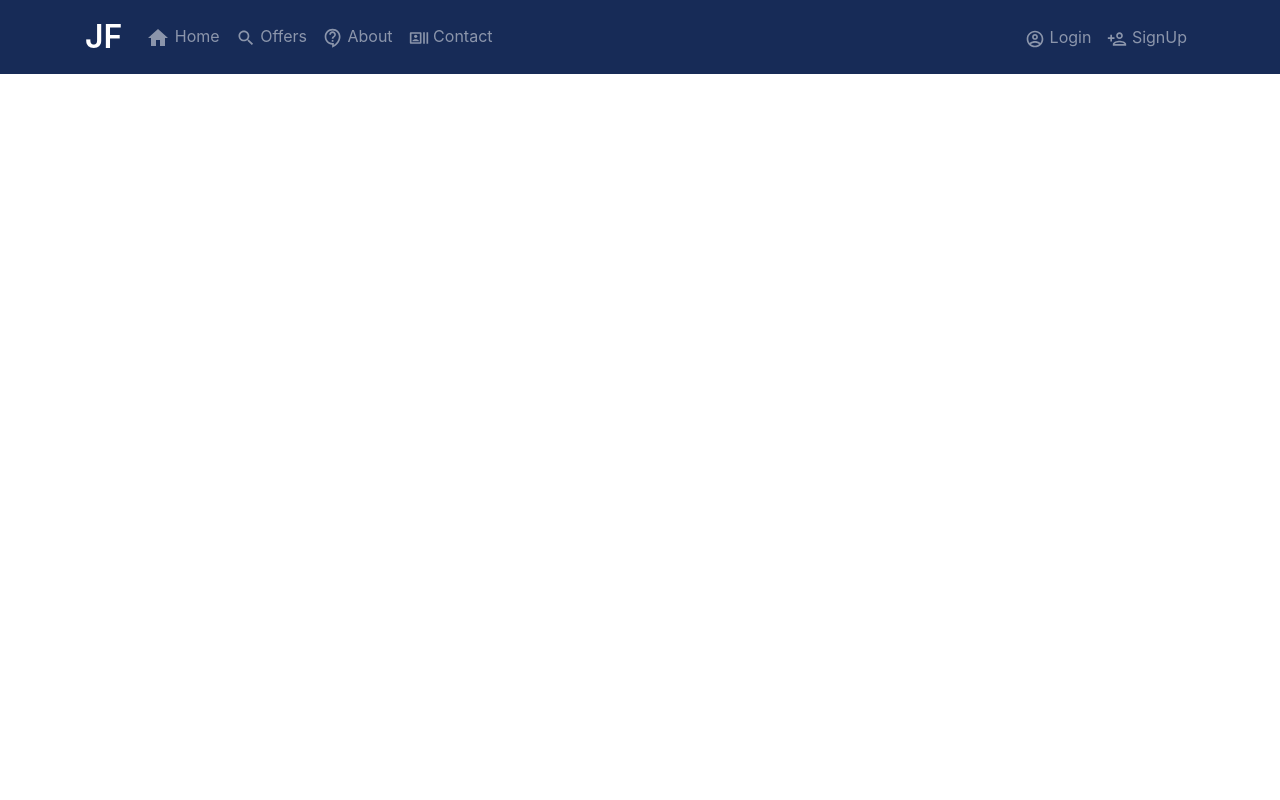
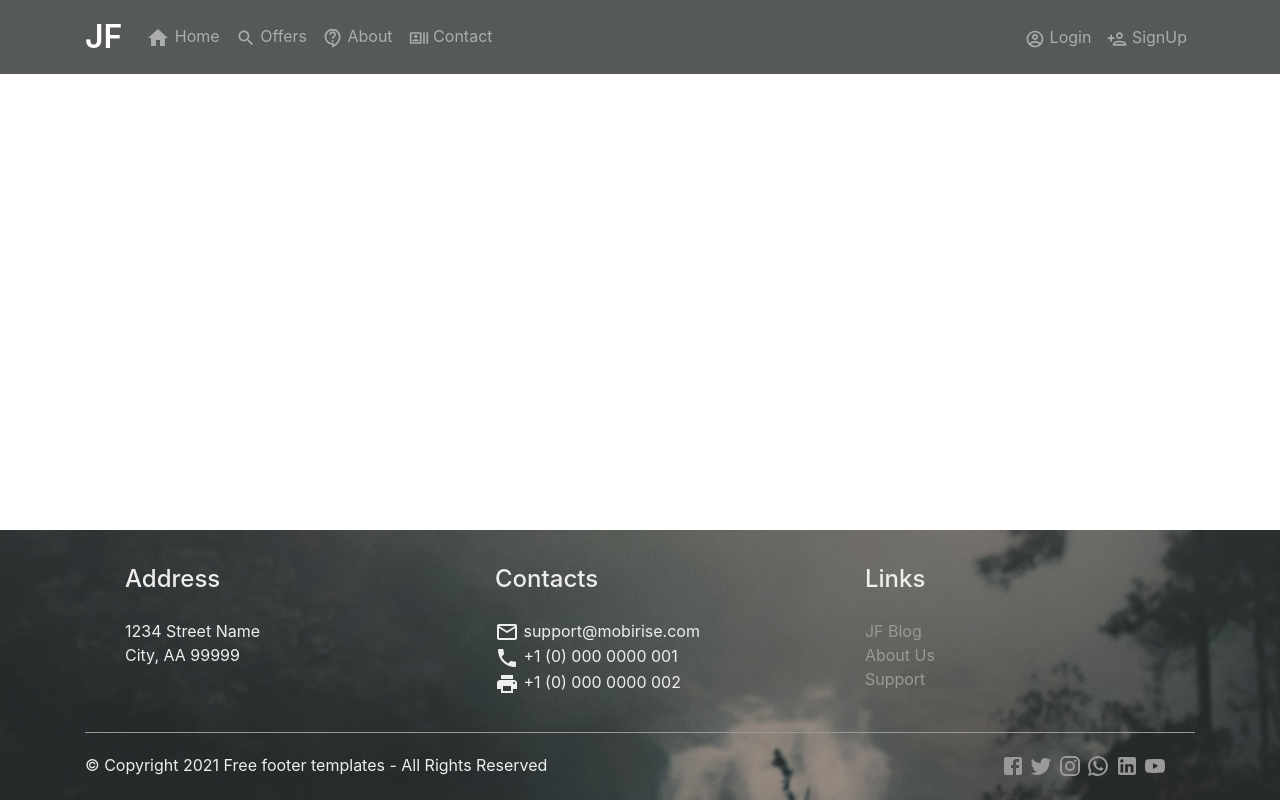
Before and after one commit to muhammadmb/JobFinder, a React (Create React App) app: page / in a window 1280 px wide. Built offline with nearby package versions, Linux system fonts and the light colour scheme.

Commit message:
add footer

```diff
--- a/public/index.html
+++ b/public/index.html
@@ -16,6 +16,7 @@
     -->
     <link rel="manifest" href="%PUBLIC_URL%/manifest.json" />
     <link rel="stylesheet" href="https://maxcdn.bootstrapcdn.com/bootstrap/4.0.0/css/bootstrap.min.css" integrity="sha384-Gn5384xqQ1aoWXA+058RXPxPg6fy4IWvTNh0E263XmFcJlSAwiGgFAW/dAiS6JXm" crossorigin="anonymous">
+
     <!--
       Notice the use of %PUBLIC_URL% in the tags above.
       It will be replaced with the URL of the `public` folder during the build.
@@ -41,7 +42,7 @@
       To create a production bundle, use `npm run build` or `yarn build`.
     -->
     <script src="https://code.jquery.com/jquery-3.2.1.slim.min.js" integrity="sha384-KJ3o2DKtIkvYIK3UENzmM7KCkRr/rE9/Qpg6aAZGJwFDMVNA/GpGFF93hXpG5KkN" crossorigin="anonymous"></script>
-<script src="https://cdnjs.cloudflare.com/ajax/libs/popper.js/1.12.9/umd/popper.min.js" integrity="sha384-ApNbgh9B+Y1QKtv3Rn7W3mgPxhU9K/ScQsAP7hUibX39j7fakFPskvXusvfa0b4Q" crossorigin="anonymous"></script>
-<script src="https://maxcdn.bootstrapcdn.com/bootstrap/4.0.0/js/bootstrap.min.js" integrity="sha384-JZR6Spejh4U02d8jOt6vLEHfe/JQGiRRSQQxSfFWpi1MquVdAyjUar5+76PVCmYl" crossorigin="anonymous"></script>
+    <script src="https://cdnjs.cloudflare.com/ajax/libs/popper.js/1.12.9/umd/popper.min.js" integrity="sha384-ApNbgh9B+Y1QKtv3Rn7W3mgPxhU9K/ScQsAP7hUibX39j7fakFPskvXusvfa0b4Q" crossorigin="anonymous"></script>
+    <script src="https://maxcdn.bootstrapcdn.com/bootstrap/4.0.0/js/bootstrap.min.js" integrity="sha384-JZR6Spejh4U02d8jOt6vLEHfe/JQGiRRSQQxSfFWpi1MquVdAyjUar5+76PVCmYl" crossorigin="anonymous"></script>
   </body>
 </html>
--- a/src/App.js
+++ b/src/App.js
@@ -2,12 +2,14 @@ import React from 'react';
 import './App.css';
 import NavigationBar from './Components/Navigation/NavigationBar';
 import {BrowserRouter,Route} from 'react-router-dom';
+import Footer from './Footer/Footer';
 
 function App() {
   return (
     <div className = "App">
       <BrowserRouter>
         <NavigationBar/>
+        <Footer/>
       </BrowserRouter>
     </div>
   );
--- a/src/Components/Navigation/NavigationBar.js
+++ b/src/Components/Navigation/NavigationBar.js
@@ -13,7 +13,7 @@ const NavigationBar = () => {
 
     return (
         <>
-            <nav className="navbar navbar-expand-lg navbar-dark " style = {{backgroundColor: '#172b57'}} >
+            <nav className="navbar navbar-expand-lg navbar-dark " style = {{backgroundColor: '#565A57'}} >
                 <button className="navbar-toggler" type="button" data-toggle="collapse" data-target="#navbarContent" aria-controls="navbarContent" aria-expanded="false" aria-label="Toggle navigation">
                     <span className="navbar-toggler-icon"></span>
                 </button>
--- /dev/null
+++ b/src/Footer/Footer.js
@@ -0,0 +1,62 @@
+import React from "react";
+import './FooterStyle.css';
+import background from '../Images/FooterBackground.jpg';
+import MailOutlineIcon from '@material-ui/icons/MailOutline';
+import PhoneIcon from '@material-ui/icons/Phone';
+import PrintIcon from '@material-ui/icons/Print';
+import FacebookIcon from '@material-ui/icons/Facebook';
+import TwitterIcon from '@material-ui/icons/Twitter';
+import InstagramIcon from '@material-ui/icons/Instagram';
+import YouTubeIcon from '@material-ui/icons/YouTube';
+import LinkedInIcon from '@material-ui/icons/LinkedIn';
+import WhatsAppIcon from '@material-ui/icons/WhatsApp';
+
+
+const Footer = () => {
+
+    var CurrentYear = new Date().getFullYear();
+
+    return (
+        <div className="main" style ={{backgroundImage: `url(${background})`}}>
+            <div className="container" >
+                <ul className = "list">
+                    <h4 className="header">Address</h4>
+                    <li>1234 Street Name</li>
+                    <li>City, AA 99999</li>
+                </ul>
+
+                <ul className = "list">
+                    <h4 className="header">Contacts</h4>
+                    <li><MailOutlineIcon/> support@mobirise.com</li>
+                    <li><PhoneIcon/> +1 (0) 000 0000 001</li>
+                    <li><PrintIcon/> +1 (0) 000 0000 002</li>
+                </ul>
+
+                <ul className = "list">
+                    <h4 className="header">Links</h4>
+                    <li><a className="Link" href="#"> JF Blog</a></li>
+                    <li><a className="Link" href="#"> About Us</a></li>
+                    <li><a className="Link" href="#"> Support</a></li>
+                </ul>
+
+                <div className="Clear"></div>
+
+                <hr/>
+
+                <div className="socialMedia">
+                    <div>© Copyright {CurrentYear} Free footer templates - All Rights Reserved</div>
+                    <div className="icons">
+                        <a href="#" ><FacebookIcon /> </a>
+                        <a href="#" ><TwitterIcon /> </a>
+                        <a href="#" ><InstagramIcon /> </a>
+                        <a href="#" ><WhatsAppIcon /> </a>
+                        <a href="#" ><LinkedInIcon /> </a>
+                        <a href="#" ><YouTubeIcon /> </a>
+                    </div>
+                </div>
+            </div>
+        </div>
+    );
+}
+
+export default Footer;
--- /dev/null
+++ b/src/Footer/FooterStyle.css
@@ -0,0 +1,47 @@
+.main{
+    position: absolute;
+    bottom: 0;
+    left: 0;
+    right: 0;
+    width: 100%;
+    height: 270px;
+    color: #EEE;
+    padding: 10px;
+    -webkit-background-size: cover;
+    -moz-background-size: cover;
+    -o-background-size: cover;
+    background-size: cover;
+}
+
+.main .list{
+    list-style: none;
+    float: left;
+    width: 33.33%;
+    text-align: left;
+}
+.main .list .header{
+    margin: 25px 0;
+}
+
+.main hr{
+    margin: 20px 0;
+    border: none;
+    background-color: #999;
+    height: 1px;
+}
+
+.socialMedia > div{
+    float: left;
+}
+.socialMedia .icons{
+    float: right;
+    width: 20%;
+}
+
+a{
+    color: #999;
+}
+a:hover{
+    color: #EEE;
+    text-decoration: none;
+}
--- a/src/Style.css
+++ b/src/Style.css
@@ -1 +1,4 @@
 @import url(https://unpkg.com/bootstrap@4.3.1/dist/css/bootstrap.min.css);
+.Clear{
+    clear: both;
+}
```
Also changed, not shown: src/Images/FooterBackground.jpg (added), 1 other file (tests, documents, lock files or other folders).
